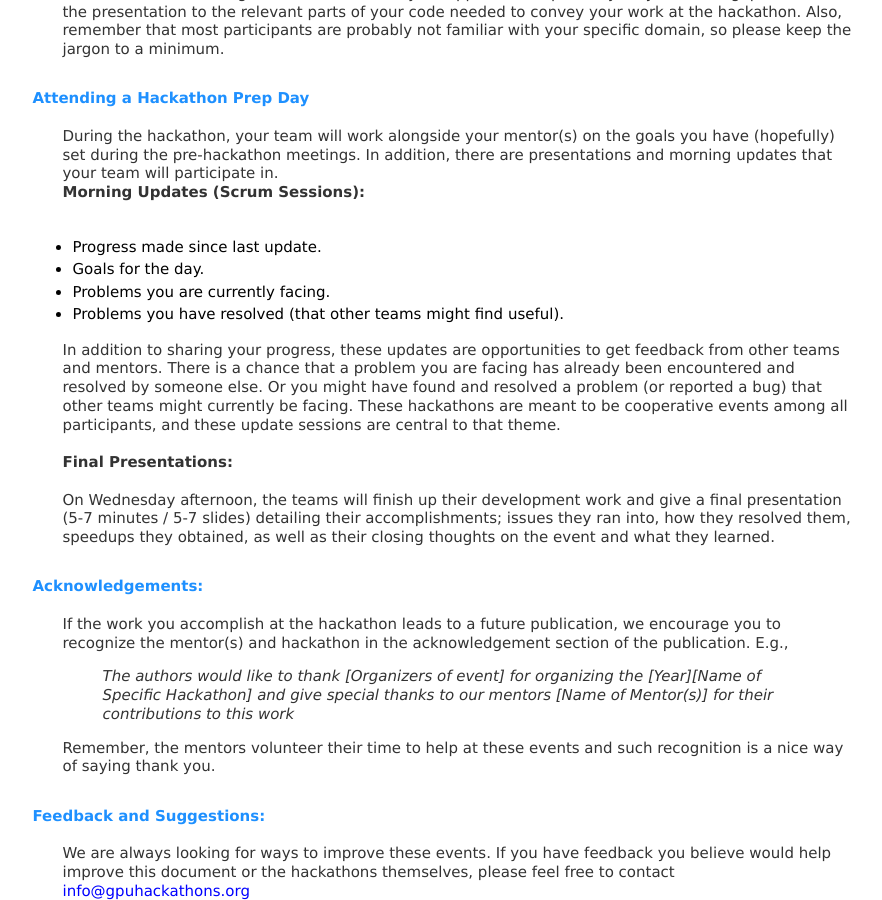
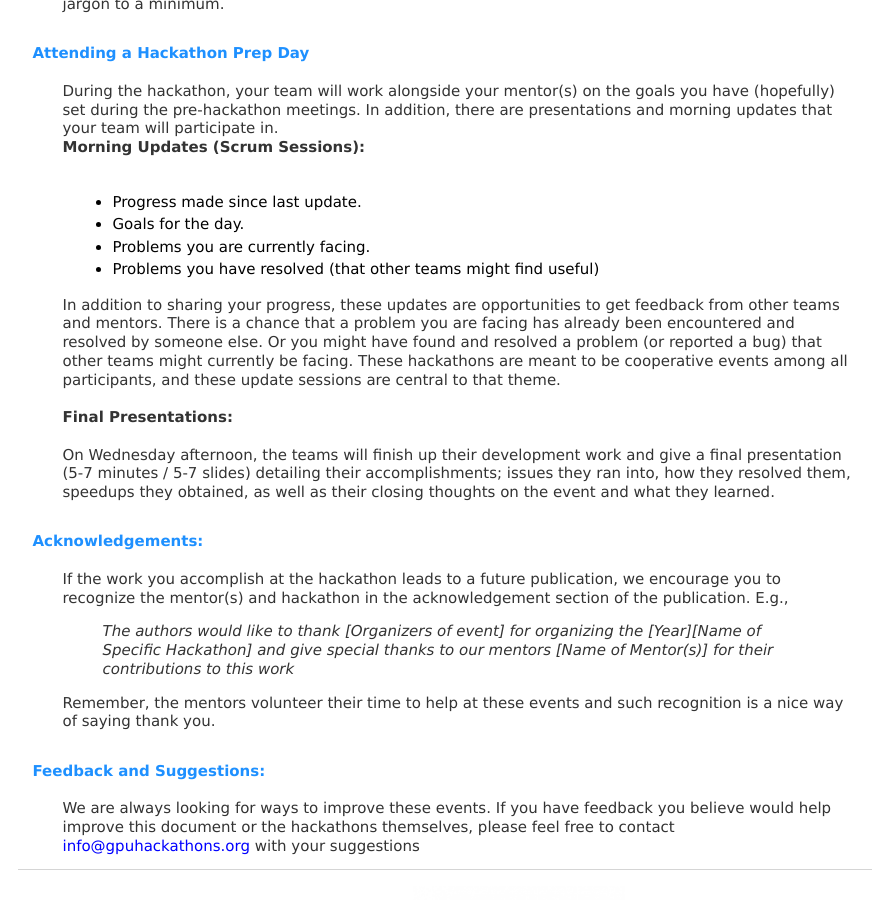
Before and after one commit to sdsc-hpc-training/sdsc-hpc-training.github.io, a Jekyll site: the page built from gpuhackathon/attendee_guide.html, in a window 1280 px wide and 900 px high, scrolled down 3209 px. Shown: the whole window, without its empty margins (195-1077 px from the left). Built offline with Jekyll 4.4.1, drawn with Linux system fonts in a browser that asks for light colours.

Commit message:
Update attendee_guide.html

```diff
--- a/gpuhackathon/attendee_guide.html
+++ b/gpuhackathon/attendee_guide.html
@@ -17,7 +17,7 @@
   <br>To include: Zoom and other tool navigation, accessing systems, develop plan with mentor and profile code</br></center>
  <p> &nbsp; </p>
 	  <center><p><b>Monday – Wednesday, May 11-13: Hackathon</b>
-    <center><br>This GPU hackathon will be held remotely starting with a single preparation day two
+  <br>This GPU hackathon will be held remotely starting with a single preparation day two
 weeks prior to a three day coding event. Your team of developers will prepare your application(s) to run on GPUs, or focus on optimizing your application(s) that currently run on GPUs. Your team should consist of three or more developers who are intimately familiar with (some part of) your application, and you will work alongside 1-2 mentors with GPU programming expertise. The mentors come from universities, national laboratories, supercomputing centers, government institutions, and vendors. </center></p>
   </td></tr>
   <tr><td align='left' valign='top'> &nbsp;  </td></tr>
@@ -95,7 +95,6 @@
 <p> &nbsp; </p>
             <p class="indent">It is also important to understand any dependencies that might arise due to your choice of programming model. For example, if you plan to use OpenACC to target GPUs, you will likely want to use the PGI compilers or GCC, so you need to make sure your code compiles with PGI. Doing so before the event helps to ensure your time at the hackathon is actually spent on GPU work (not getting your code compiled). Your mentors should be able to help you identify these types of dependencies.
 </p>
-
  <p> &nbsp; </p>
            <p class="indent"><b>Compile, Run and Profile on a Hackathon GPU System</b></p>
             <p> &nbsp; </p>
@@ -151,12 +150,14 @@
               <p class="indent"><b>Morning Updates (Scrum Sessions):</b></p>
               <p> &nbsp; </p>
               <p class="indent"On Monday and Tuesday, each team will give a short (3 minute / 2-3 slides) update, including:</p>
-                <ul>
-                  <li>Progress made since last update.</li>
-                  <li>Goals for the day.</li>
-                  <li>Problems you are currently facing.</li>
-                  <li>Problems you have resolved (that other teams might find useful).</li>
+		  <blockquote>
+              <ul>
+                <li>Progress made since last update.</li>
+                <li>Goals for the day.</li>
+                <li>Problems you are currently facing.</li>
+		      <li>Problems you have resolved (that other teams might find useful)</li>
                 </ul>
+              </blockquote>
                 <p class="indent">In addition to sharing your progress, these updates are opportunities to get feedback from other teams and mentors. There is a chance that a problem you are facing has already been encountered and resolved by someone else. Or you might have found and resolved a problem (or reported a bug) that other teams might currently be facing. These hackathons are meant to be cooperative events among all participants, and these update sessions are central to that theme.</p>
                 <p> &nbsp; </p>
                 <p class="indent"><b>Final Presentations:</b></p>
@@ -185,10 +186,7 @@
                     <p class="sectitle">Feedback and Suggestions:</p>
                     <p> &nbsp; </p>
                     <p class="indent">
-                      We are always looking for ways to improve these events. If you have feedback you
-believe would help improve this document or the hackathons themselves, please feel
-free to contact <a href="mailto:info@gpuhackathons.org">info@gpuhackathons.org</a>
-</p> with your suggestions</p>
+                      We are always looking for ways to improve these events. If you have feedback you believe would help improve this document or the hackathons themselves, please feel free to contact <a href="mailto:info@gpuhackathons.org">info@gpuhackathons.org</a> with your suggestions</p>
                     </td></tr>
                   </table> <!--- end info table --->
 
```
